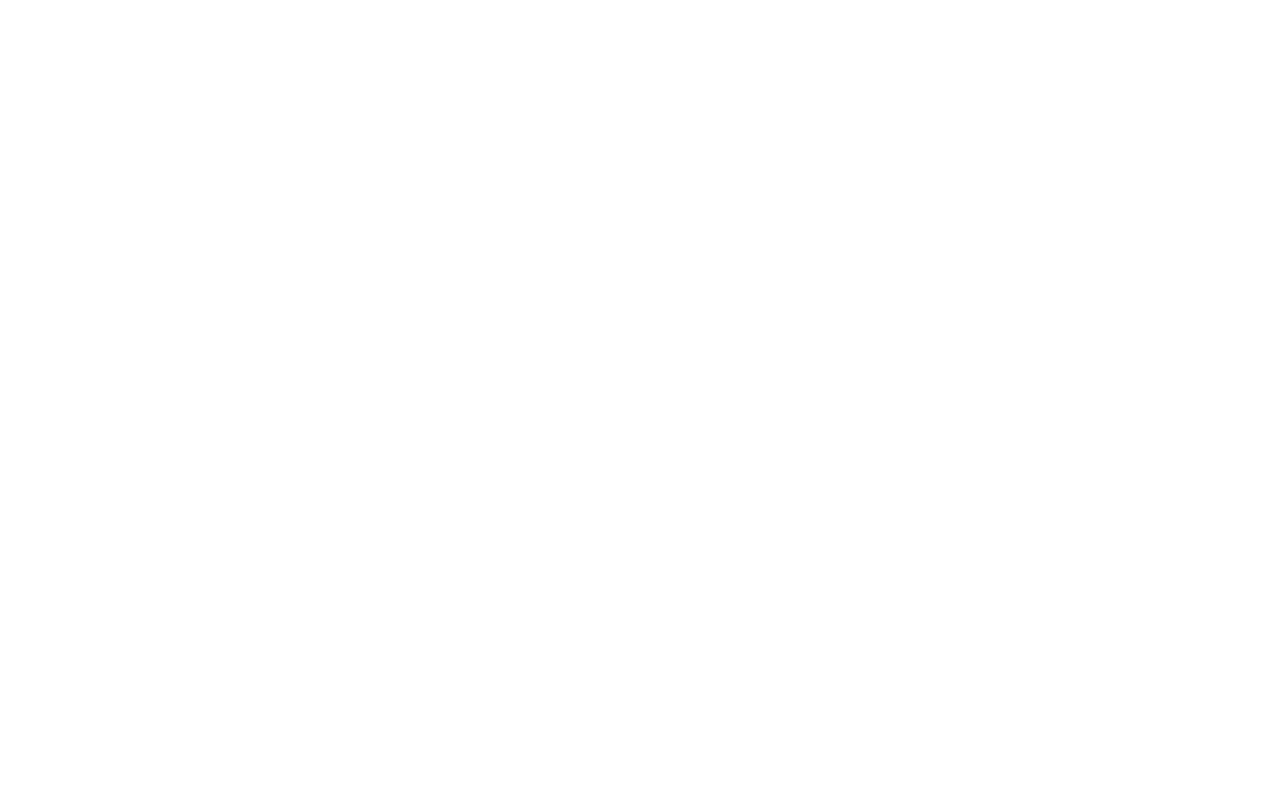
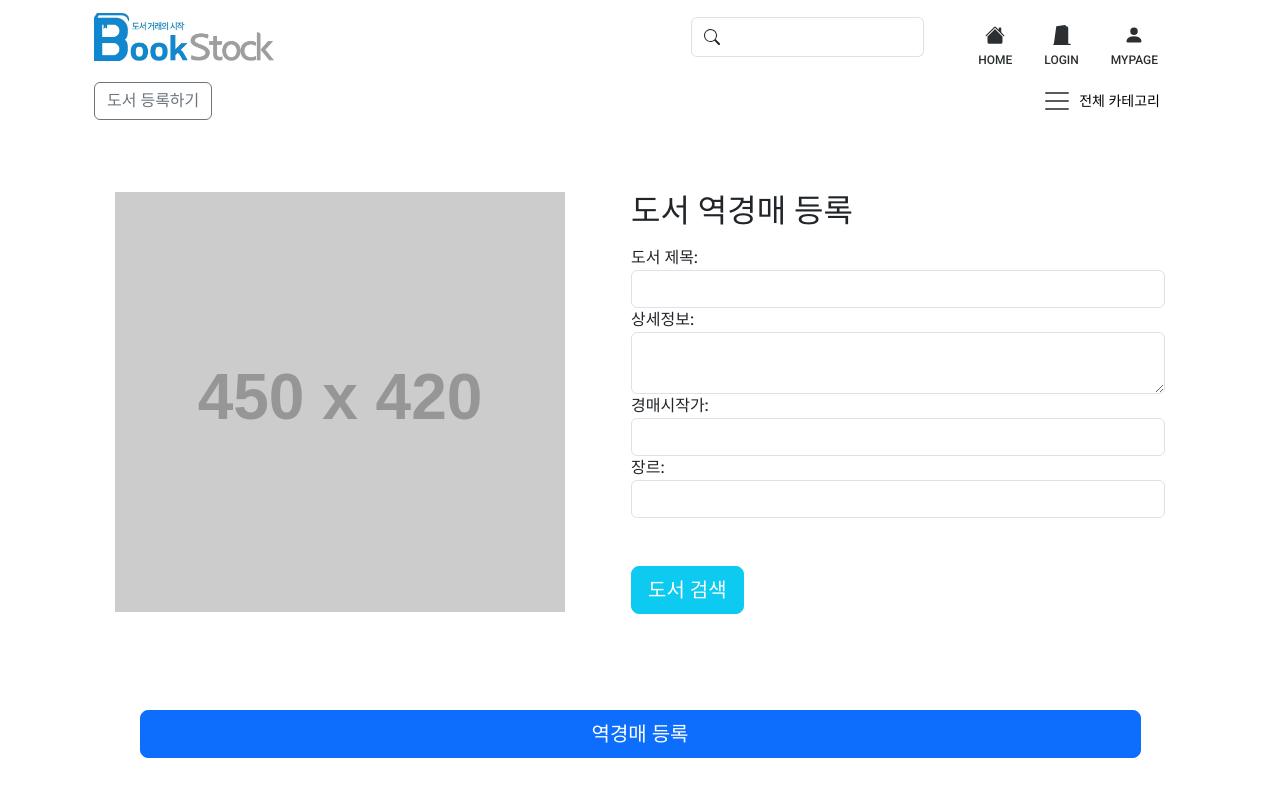
Before and after one commit to kimjun14/Bookstock, a React (Create React App) app in the folder bookstok-app/: page /booksignup in a window 1280 px wide. Before the commit this address had no page. Shown: the top 800 px of the page. Built offline with nearby package versions, Linux system fonts and the light colour scheme.

Commit message:
도서 등록 페이지 / App.js 경로 추가 / header.js 도서 등록 버튼 누르면 화면이동 / 유상민

```diff
--- a/bookstok-app/src/App.js
+++ b/bookstok-app/src/App.js
@@ -7,6 +7,7 @@
 import MainPage from "./pages/mainPage";
 import SignUp from "./pages/signUp";
 import MyPage from "./pages/myPage";
+import BookSignUp from "./pages/bookSignUp";
 
 function App() {
   return (
@@ -19,6 +20,7 @@
           <Route path="/trading" element={<Trading />} />
           <Route path="/signup" element={<SignUp />} />
           <Route path="/mypage" element={<MyPage />} />
+          <Route path="/booksignup" element={<BookSignUp />} />
         </Route>
       </Routes>
     </Router>
--- a/bookstok-app/src/components/Layout/header.js
+++ b/bookstok-app/src/components/Layout/header.js
@@ -72,7 +72,7 @@
                 {/* 두 번째 줄 */}
 
                 <div className="container mb-3 d-flex">
-                    <Link to="/" type="button" className="btn btn-outline-secondary" >도서 등록하기</Link>
+                    <Link to="/booksignup" type="button" className="btn btn-outline-secondary" >도서 등록하기</Link>
                     <ul className="nav">
                     </ul>
                     <div className="collapse" id="navbarToggleExternalContent" data-bs-theme="bg-white">
--- /dev/null
+++ b/bookstok-app/src/pages/bookSignUp/index.js
@@ -0,0 +1,119 @@
+import { useState } from "react";
+
+
+const BookSignUp = () => {
+    const [product, setProduct] = useState({
+        name: '',
+        description: '',
+        price: '',
+        category: '',
+    });
+
+    const handleChange = (e) => {
+        const { name, value } = e.target;
+        setProduct({
+            ...product,
+            [name]: value,
+        });
+    };
+
+    const handleSubmit = (e) => {
+        e.preventDefault();
+        // 도서 검색 데이터를 서버로 던지기
+        console.log('Product Data:', product);
+        // 제출 후에 폼 지우기
+        setProduct({
+            name: '',
+            description: '',
+            price: '',
+            category: '',
+        });
+    };
+    const handleBookSearch = () => {
+        // 도서 검색 로직 구현
+        console.log('Searching for books...');
+    };
+
+    return (
+        <>
+            <div className="container-fluid mt-5">
+                <div className="row justify-content-around">
+                    <div className="col-md-auto">
+                        <img src="http://placeholder.com/450x420" />
+                    </div>
+                    <div className="col-md-6">
+                        <h2 className="mb-3">도서 역경매 등록</h2>
+                        <form onSubmit={handleSubmit}>
+                            <div className="form-group">
+                                <label htmlFor="name">도서 제목:</label>
+                                <input
+                                    type="text"
+                                    className="form-control"
+                                    id="name"
+                                    name="name"
+                                    value={product.name}
+                                    onChange={handleChange}
+                                    required
+                                />
+                            </div>
+                            <div className="form-group">
+                                <label htmlFor="description">상세정보:</label>
+                                <textarea
+                                    className="form-control"
+                                    id="description"
+                                    name="description"
+                                    value={product.description}
+                                    onChange={handleChange}
+                                    required
+                                ></textarea>
+                            </div>
+                            <div className="form-group">
+                                <label htmlFor="price">경매시작가:</label>
+                                <input
+                                    type="number"
+                                    className="form-control"
+                                    id="price"
+                                    name="price"
+                                    value={product.price}
+                                    onChange={handleChange}
+                                    required
+                                />
+                            </div>
+                            <div className="form-group">
+                                <label htmlFor="category">장르:</label>
+                                <input
+                                    className="form-control"
+                                    id="category"
+                                    name="category"
+                                    value={product.category}
+                                    onChange={handleChange}
+                                >
+                                </input>
+                            </div>
+                            <div className="d-flex justify-content-row">
+                                <div className="col-md-6 mt-5">
+                                    <div>
+                                        <button
+                                            onClick={handleBookSearch}
+                                            className="btn btn-info btn-lg text-white"
+                                        >
+                                            도서 검색
+                                        </button>
+                                    </div>
+                                </div>
+                            </div>
+                        </form>
+                    </div>
+                </div>
+
+                <div className="d-grid gap-2 col-11 mx-auto mt-5">
+                    <button type="submit" className="btn btn-primary btn-lg mt-5">
+                        역경매 등록
+                    </button>
+                </div>
+            </div>
+        </>
+    );
+};
+
+export default BookSignUp;
```
